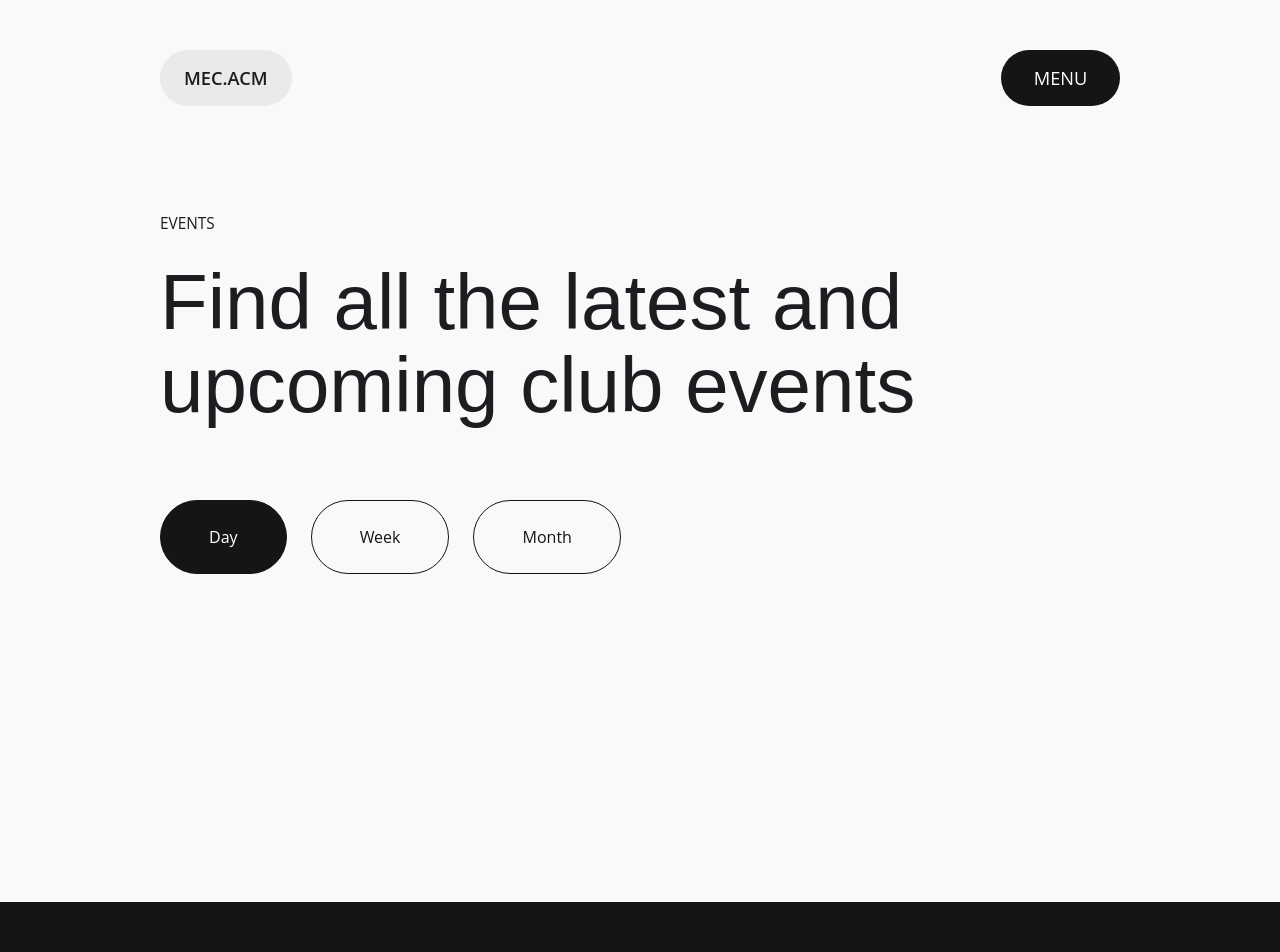
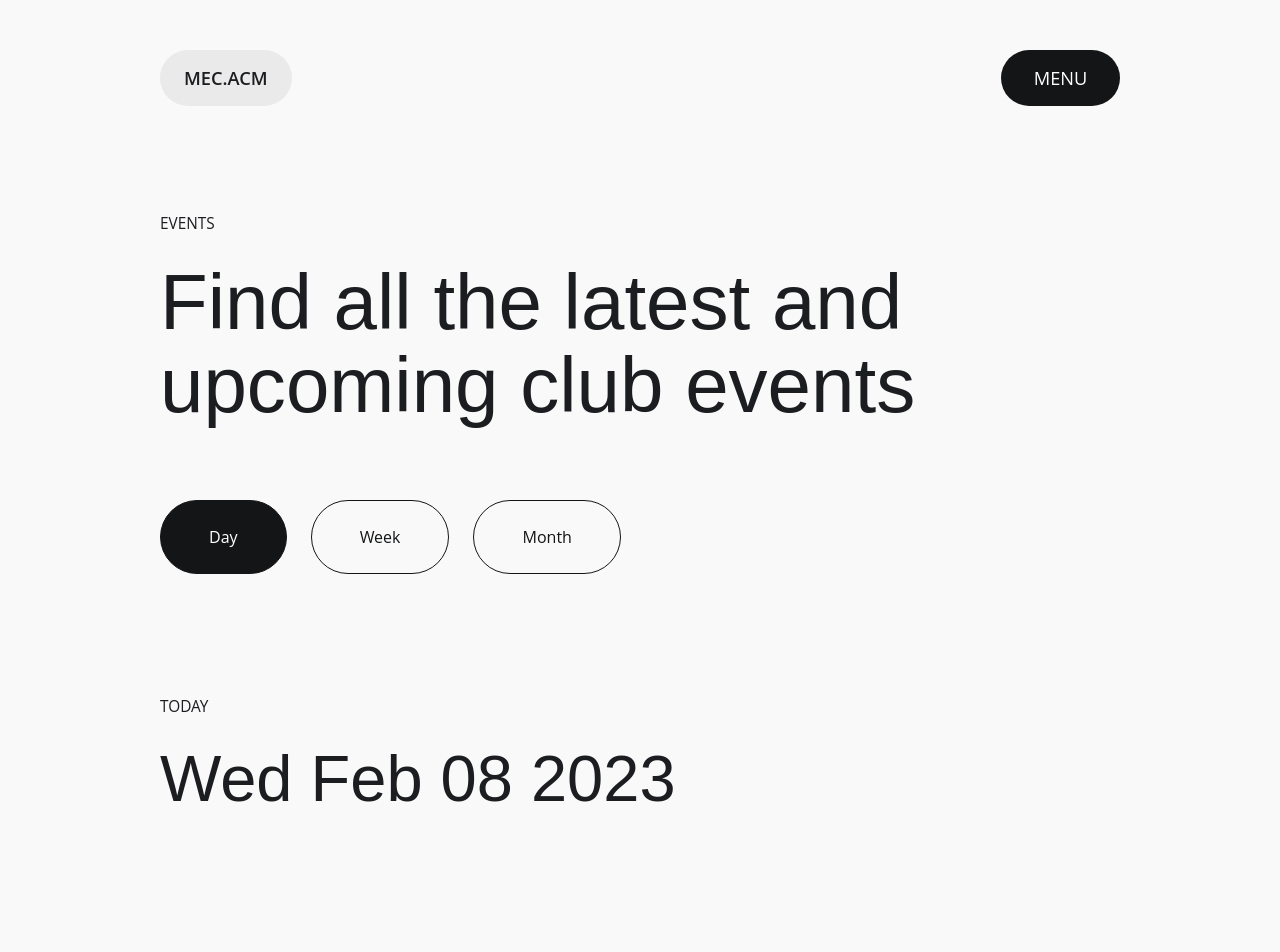
Before and after one commit to JaleelB/mec-acm, a Next.js app: page /events in a window 1280 px wide. Shown: the top 952 px of the page. Built offline with nearby package versions, Linux system fonts and the light colour scheme.

Commit message:
added dates selection and display methods

```diff
--- a/pages/events.jsx
+++ b/pages/events.jsx
@@ -1,6 +1,6 @@
-import { Box, Button, Flex, Stack } from '@chakra-ui/react'
+import { Box, Button, Flex, Heading, Stack } from '@chakra-ui/react'
 import React, {useState} from 'react'
-import { ResponsiveSection, SectionHeader, Title } from '../components'
+import { ResponsiveSection, SectionHeader, Subtitle, Title } from '../components'
 import { Layout } from '../layout'
 
 const FilterButton = ({ children, active, func }) => {
@@ -11,7 +11,7 @@ const FilterButton = ({ children, active, func }) => {
             color={active ? "textLight" : "colorDark"}
             textTransform="capitalize" fontWeight="400"
             fontSize={{base: 'md', lgDesktop: '20px', xlDesktop: 'xl'}}
-            transition="transform ease-in 300ms"
+            transition="all ease-in 300ms"
             justify="center" align="center" border="1px" borderColor="colorDark"
             w="max-content" mx="auto" display="flex"
             py={{base: 7, mdDesktop: 9}} px={{base: 8, tablet:12}}
@@ -60,8 +60,34 @@ const Events = () => {
 
     const eventsFilters = ['Day', 'Week', 'Month'];
     const [selectedTab, setSelectedTab] = useState(eventsFilters[0]);
+    const dates = new Map([
+        ["Day", getDay()],
+        ["Week", getWeek()],
+        ["Month", getMonth()]
+    ])
+
+    function getDay(){
+        return `${new Date().toDateString()}`
+    }
+
+    function getWeek(){
+        const date = new Date;
+        const lastday = date.getDate() - (date.getDay() - 1) + 6;
+        const formattedLastDay = new Date(date.setDate(lastday)).toUTCString().split(' ').slice(0, 4).join(' ')
+
+        return `${new Date().toDateString()} - ${formattedLastDay}`;
+    };
+
+    function getMonth(){
+        const date = new Date;
+        const month = date.toLocaleString('default', { month: 'long', });
+        return `${month} ${date.getFullYear()}`
+    }
+
 
     const filterEventByFilter = (eventsFilter) =>  setSelectedTab(eventsFilter);
+
+
 
     return (
         <Layout>
@@ -85,10 +111,10 @@ const Events = () => {
                     mt={{base: '-2rem', lgTablet:'-3rem', lgDesktop:"-4rem"}}
                 >
                     {
-                        eventsFilters.map(eventsFilter => {
+                        eventsFilters.map((eventsFilter, index) => {
                             return (
                                 <FilterButton
-                                    key={eventsFilters}
+                                    key={index}
                                     func={() => filterEventByFilter(eventsFilter)}
                                     active={eventsFilter === selectedTab}
                                 >
@@ -99,6 +125,17 @@ const Events = () => {
                     }
 
                 </Flex>
+
+                <Box mt={{base: '5rem', lgTablet:'7.5rem', lgDesktop:'12rem'}}>
+                    <SectionHeader>
+                        {
+                            selectedTab === "Day" ? 'Today':
+                            selectedTab === "Week" ? 'This Week':
+                            'This Month'
+                        }
+                    </SectionHeader>
+                    <Subtitle mt={{base: '-1rem'}}>{dates.get(selectedTab)}</Subtitle>
+                </Box>
             </ResponsiveSection>
         </Layout>
     )
```
